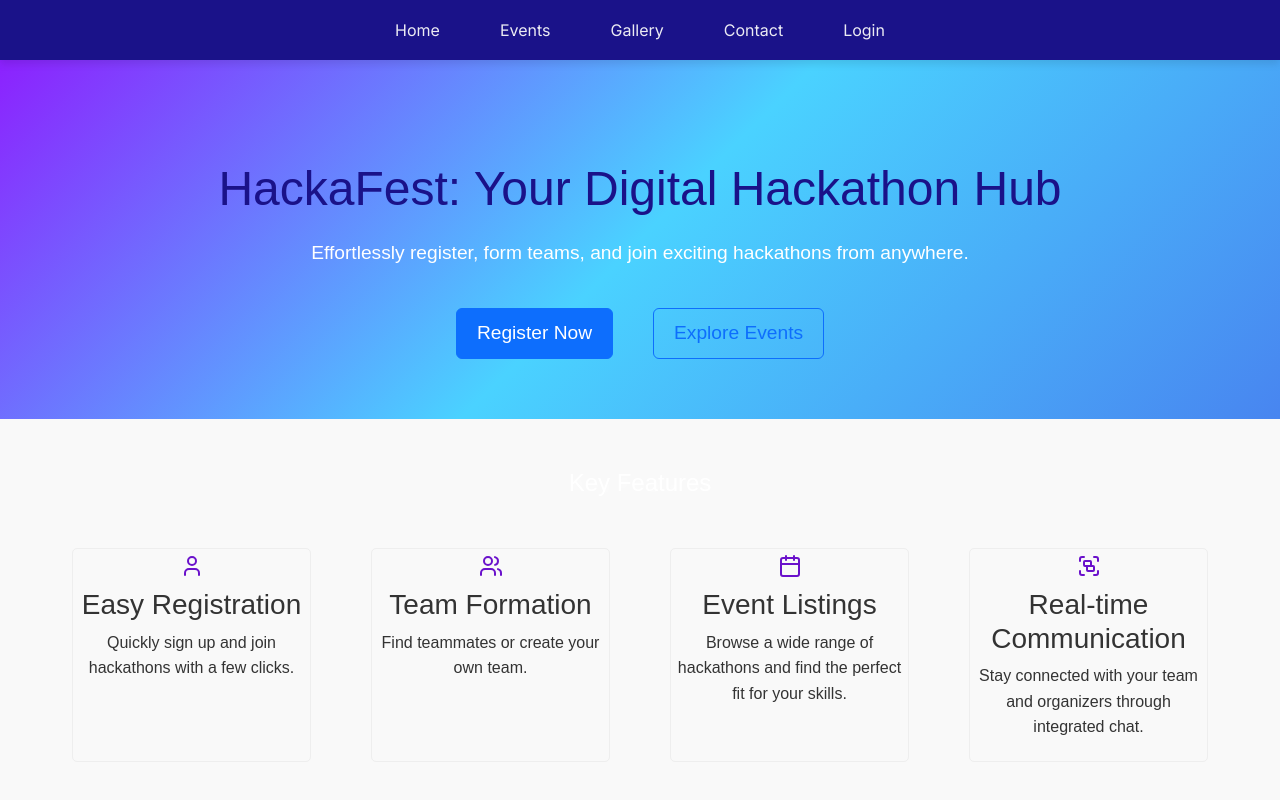
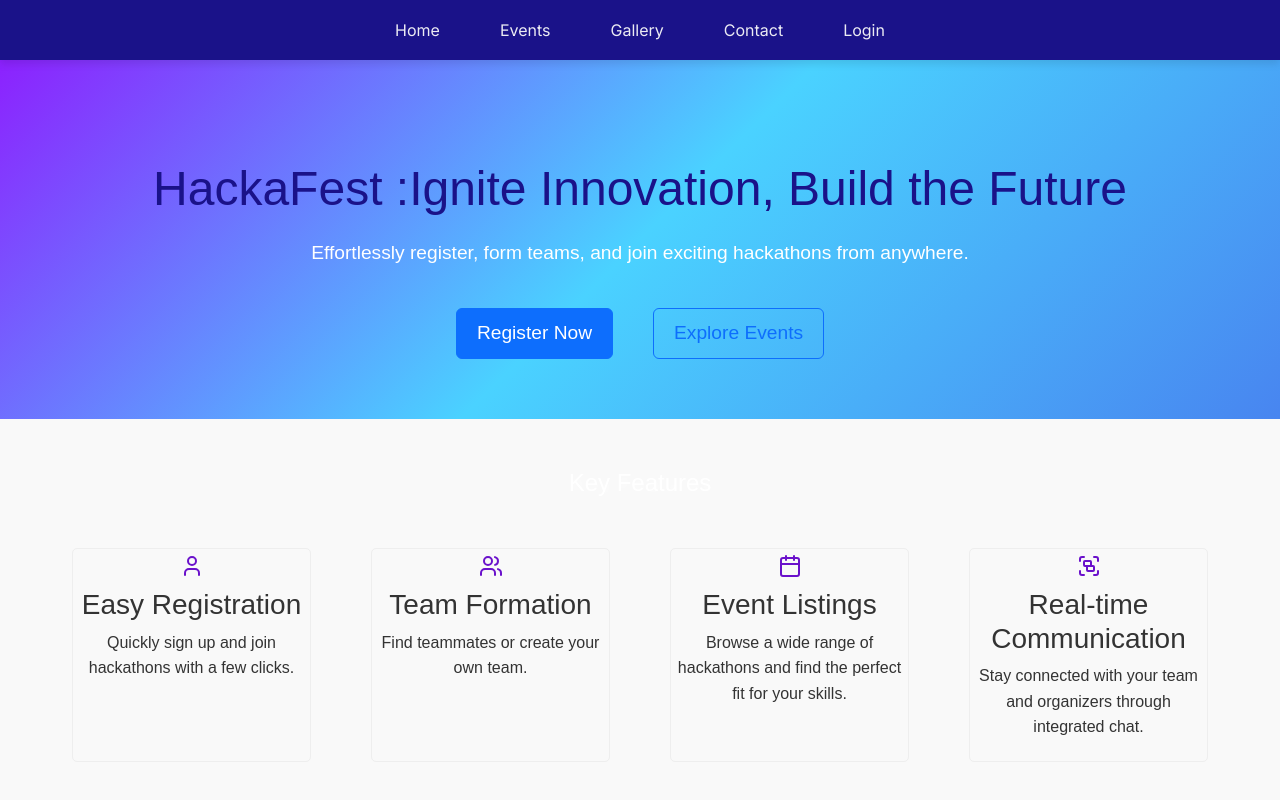
Before and after one commit to nath-asha/cp, a React (Create React App) app in the folder front/frontend/: page / in a window 1280 px wide. Shown: the top 800 px of the page. Built offline with nearby package versions, Linux system fonts and the light colour scheme; no server answers.

Commit message:
Update hero section heading

```diff
--- a/front/frontend/src/components/homemodified.js
+++ b/front/frontend/src/components/homemodified.js
@@ -44,10 +44,11 @@ const HackaFestHome = () => {
 
     return (
         <div className="hackafest-home">
-            {/* Hero Section */}
             <section className="hero">
                 <div className="hero-content">
-                    <h1>HackaFest: Your Digital Hackathon Hub</h1>
+                    <h1>HackaFest :Ignite Innovation, Build the Future</h1>
+                    {/* <h1>HackaFest: Your Digital Hackathon Hub</h1> */}
+
                     <p>Effortlessly register, form teams, and join exciting hackathons from anywhere.</p>
                     <div className="hero-buttons">
                         <Link to="/register" className="btn btn-primary">Register Now</Link>
```
